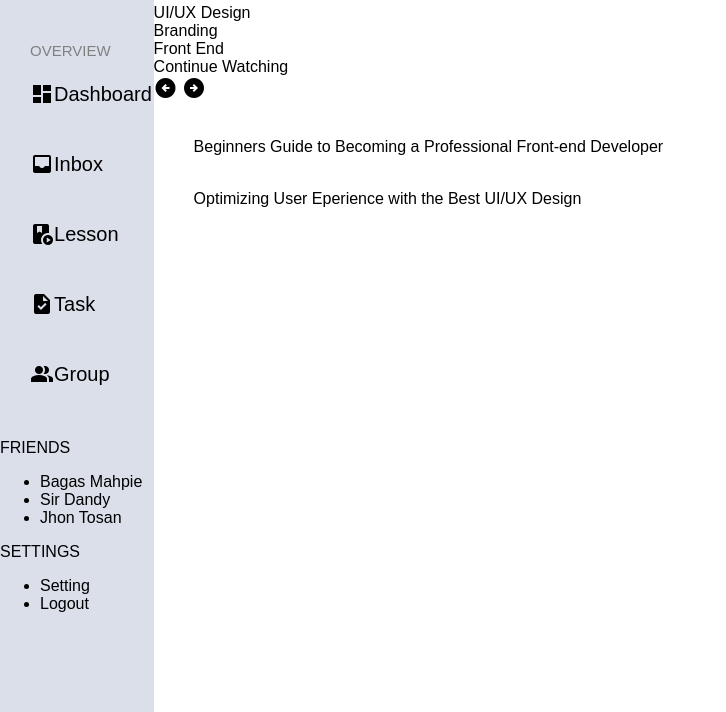
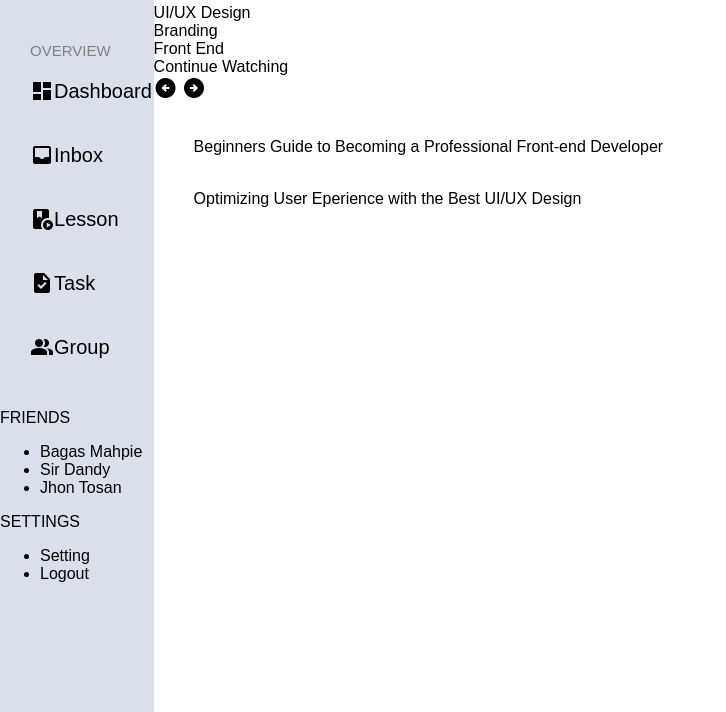
Before and after one commit to Adaminoo/SASS-Dashboard, a plain HTML site: page index.html in a window 1280 px wide. Shown: the part 88-800 px from the top of the page, without its empty margins (0-726 px from the left). Drawn offline with nearby package versions, Linux system fonts and the light colour scheme.

Commit message:
finished overview and added images

```diff
--- a/style.scss
+++ b/style.scss
@@ -68,6 +68,6 @@ body {
 .ovicon {
   display:flex;
   align-items:center;
-  padding:10px 0px;
+  padding:7px 0px;
 
 }
```
Also changed, not shown: images/hydralisk.png (added), images/zergling 1.jpeg (added), images/zergling 2.png (added), images/zergling 3.jpg (added), style.css, 1 other file.
